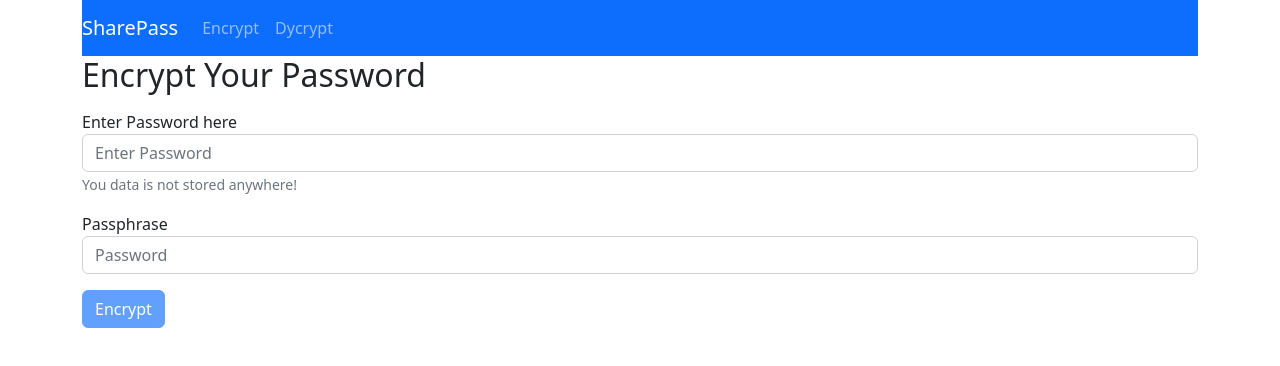
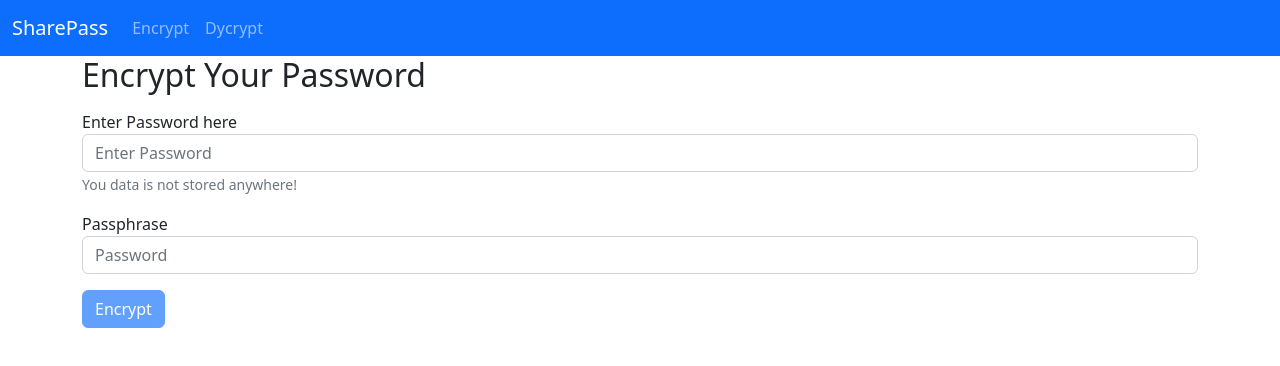
Before and after one commit to ThinkCodePlay/React-SharePass, a React (Create React App) app: page / in a window 1280 px wide. Shown: the top 366 px of the page. Built offline with nearby package versions, Linux system fonts and the light colour scheme.

Commit message:
fixed bootsrap collapse

```diff
--- a/package.json
+++ b/package.json
@@ -2,7 +2,7 @@
   "name": "share-pass",
   "version": "0.1.0",
   "private": true,
-  "homepage": "/",
+  "homepage": ".",
   "dependencies": {
     "@testing-library/jest-dom": "^5.16.4",
     "@testing-library/react": "^13.3.0",
--- a/src/components/Header.tsx
+++ b/src/components/Header.tsx
@@ -2,35 +2,33 @@
 
 const Header = () => {
   return (
-    <div className="container">
+    <div className="">
            <nav className="navbar navbar-expand-lg navbar-dark bg-primary">
+        <div className="container-fluid">
           <Link to={"/"} className="navbar-brand">
             SharePass
           </Link>
           <button
             className="navbar-toggler"
             type="button"
-          data-toggle="collapse"
-          data-target="#navbarNav"
-          aria-controls="navbarNav"
+            data-bs-toggle="collapse"
+            data-bs-target="#navbarNavAltMarkup"
+            aria-controls="navbarNavAltMarkup"
             aria-expanded="false"
             aria-label="Toggle navigation"
           >
             <span className="navbar-toggler-icon"></span>
           </button>
-        <div className="collapse navbar-collapse" id="navbarNav">
-          <ul className="navbar-nav">
-            <li className="nav-item active">
-              <NavLink to={"/encrypt"} className="nav-link">
+          <div className="collapse navbar-collapse" id="navbarNavAltMarkup">
+            <div className="navbar-nav">
+              <NavLink to={"/encrypt"} className="nav-item nav-link">
                 Encrypt
               </NavLink>
-            </li>
-            <li className="nav-item">
-              <NavLink to={"/decrypt"} className="nav-link">
+              <NavLink to={"/decrypt"} className="nav-item nav-link">
                 Dycrypt
               </NavLink>
-            </li>
-          </ul>
+            </div>
+          </div>
         </div>
       </nav>
     </div>
--- a/src/index.tsx
+++ b/src/index.tsx
@@ -1,8 +1,10 @@
 import React from "react";
 import ReactDOM from "react-dom/client";
 import "./index.css";
-import "bootstrap/dist/css/bootstrap.css";
-import { HashRouter,BrowserRouter, Route, Routes } from "react-router-dom";
+import "bootstrap/dist/css/bootstrap.min.css";
+import 'bootstrap/dist/js/bootstrap.bundle';
+
+import { BrowserRouter, Route, Routes } from "react-router-dom";
 import App from "./App";
 import reportWebVitals from "./reportWebVitals";
 import Encrypt from "./components/Encrypt";
```
Also changed, not shown: 2 other files (tests, documents, lock files or other folders). Lines whose indentation alone changed are shown as unchanged.
